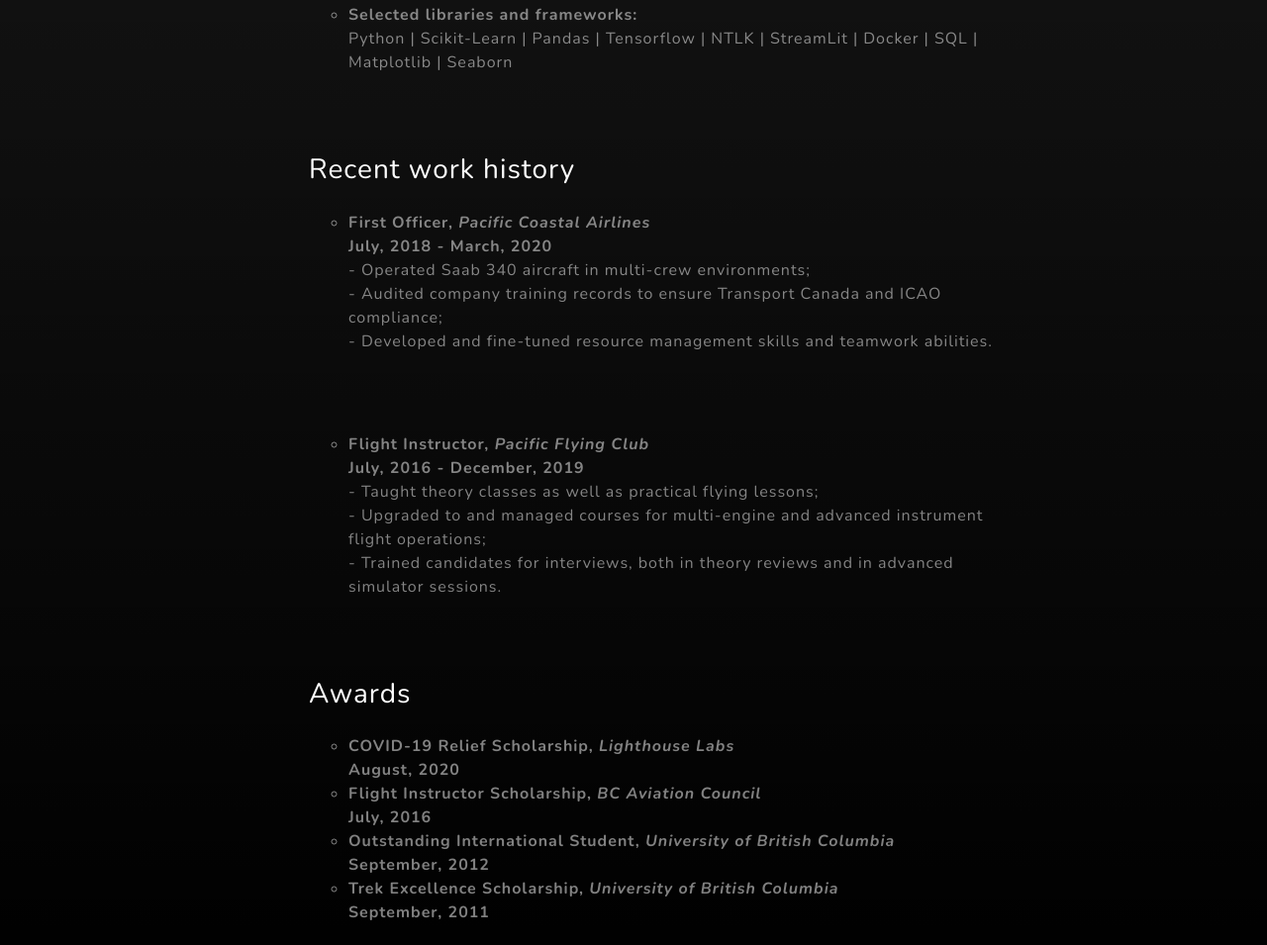
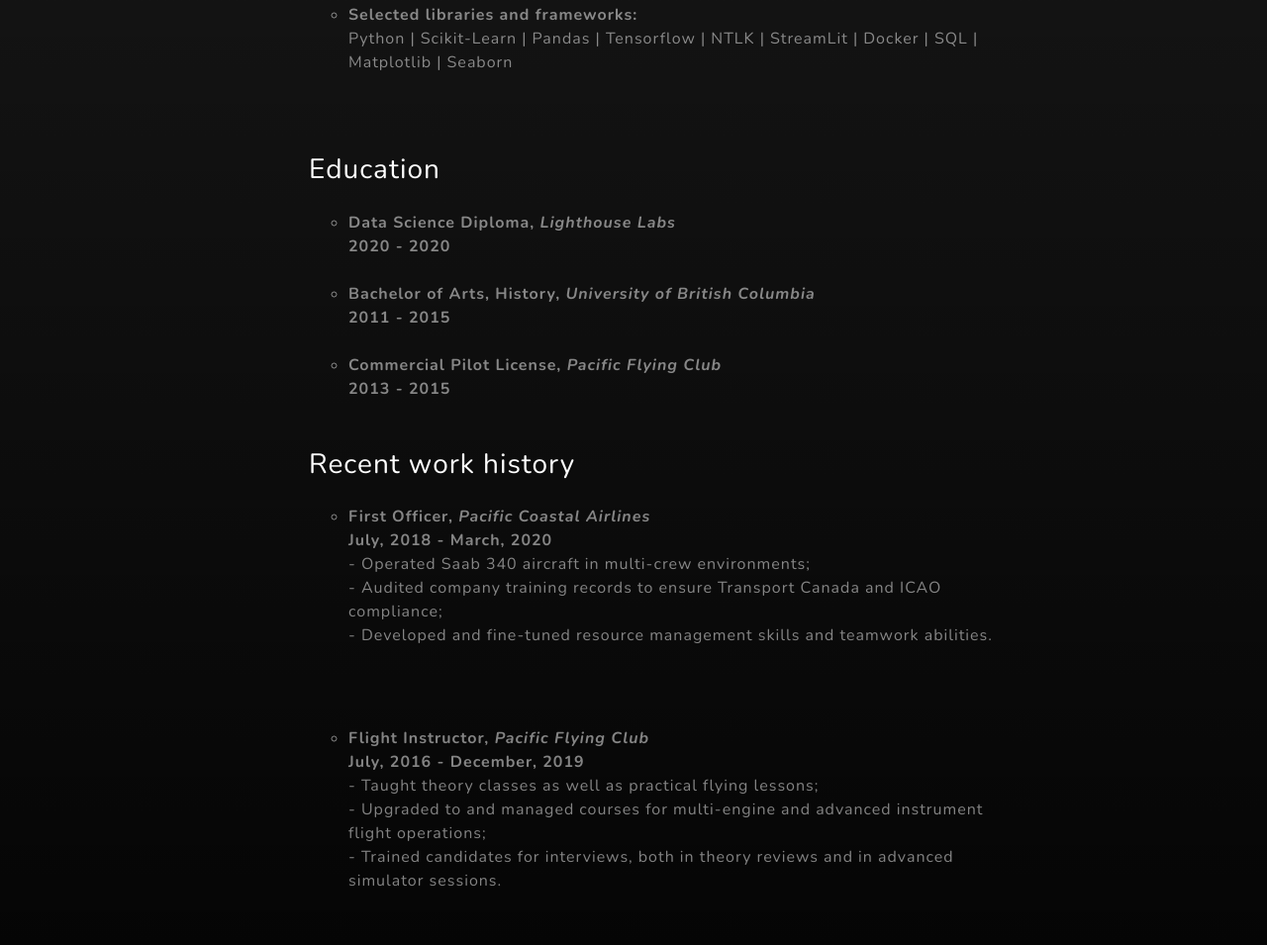
Before and after one commit to AdnanValdes/ds-personal-website, a plain HTML site: page public/index.html in a window 1280 px wide. Shown: the part 4580-5535 px from the top of the page at 99% size. Drawn offline with nearby package versions, Linux system fonts and the light colour scheme; some packages are replaced by stand-ins of ours.

Commit message:
Update education sesction

```diff
--- a/public/index.html
+++ b/public/index.html
@@ -152,6 +152,12 @@
                                     <p>Python | Scikit-Learn | Pandas | Tensorflow | NTLK | StreamLit | Docker | SQL | Matplotlib | Seaborn</p>
                                 </li>
                             </ul>
+                            <h3 class="text-white mb-4">Education</h3>
+                            <ul class="text-white-50">
+                                <li><strong>Data Science Diploma, <em>Lighthouse Labs</em> <br>2020 - 2020</strong></li><br>
+                                <li><strong>Bachelor of Arts, History, <em>University of British Columbia</em> <br>2011 - 2015</strong></li><br>
+                                <li><strong>Commercial Pilot License, <em>Pacific Flying Club</em> <br>2013 - 2015</strong></li><br>
+                            </ul><br>
                             <h3 class="text-white mb-4">Recent work history</h3>
                             <ul class="text-white-50">
                                 <li><strong>First Officer, <em>Pacific Coastal Airlines</em> <br>July, 2018 - March, 2020</strong>
```
Also changed, not shown: 1 other file.
